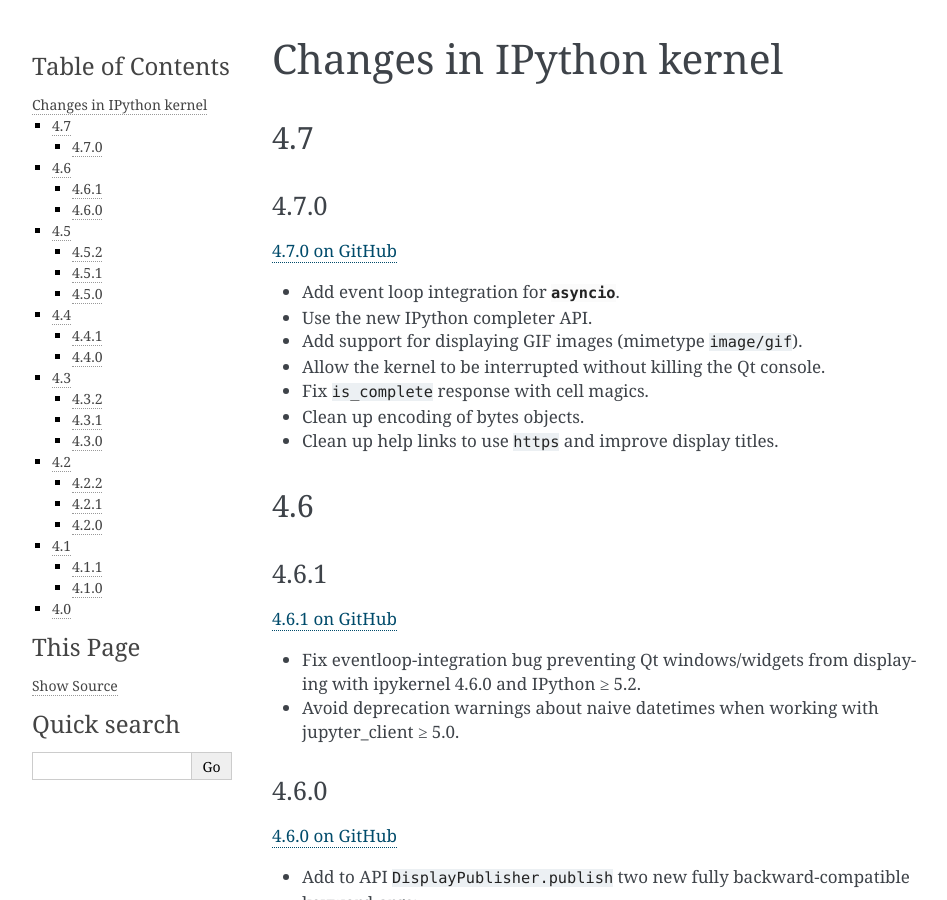
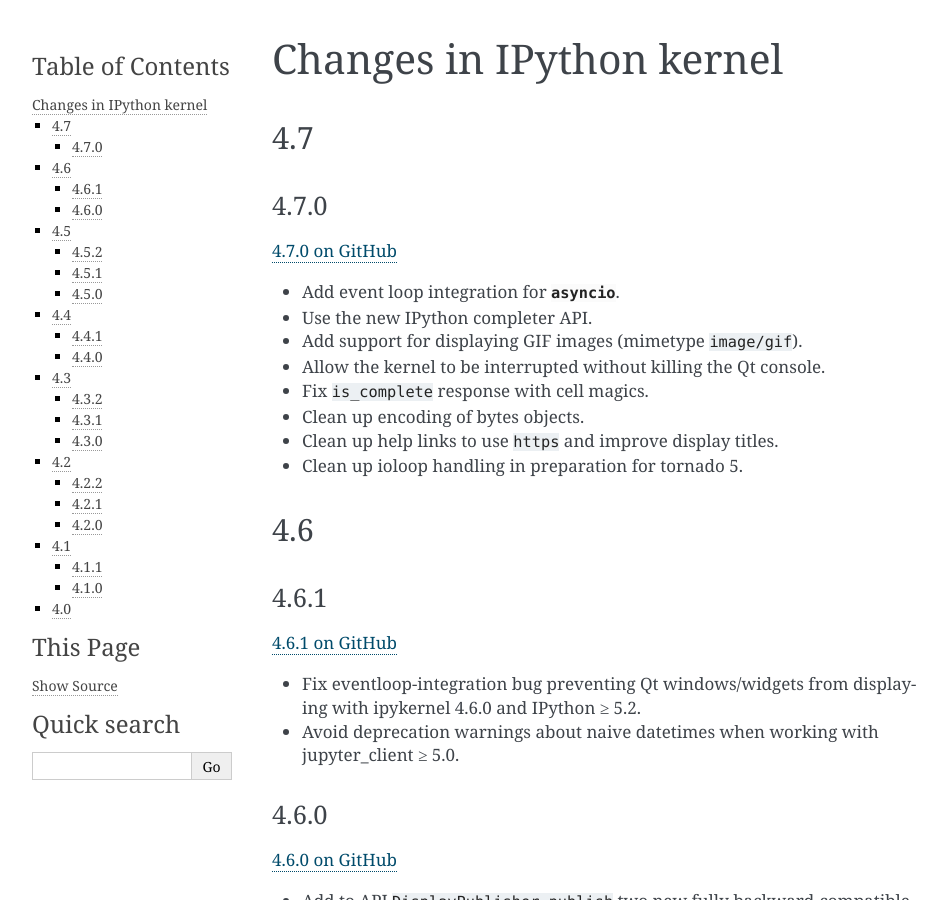
Before and after one commit to ipython/ipykernel, a Sphinx documentation site: the page built from docs/changelog.rst, in a window 1280 px wide and 900 px high. Shown: the whole window, without its empty margins (148-1095 px from the left). Built offline with Sphinx 7.4.7, drawn with Linux system fonts in a browser that asks for light colours.

Commit message:
Add a note about tornado

```diff
--- a/docs/changelog.rst
+++ b/docs/changelog.rst
@@ -16,6 +16,7 @@
 - Fix ``is_complete`` response with cell magics.
 - Clean up encoding of bytes objects.
 - Clean up help links to use ``https`` and improve display titles.
+- Clean up ioloop handling in preparation for tornado 5.
 
 
 4.6
```
